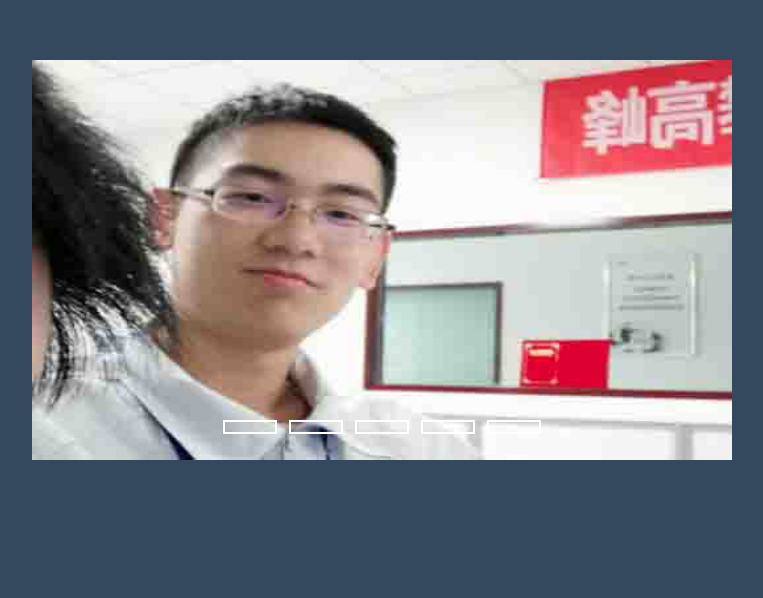
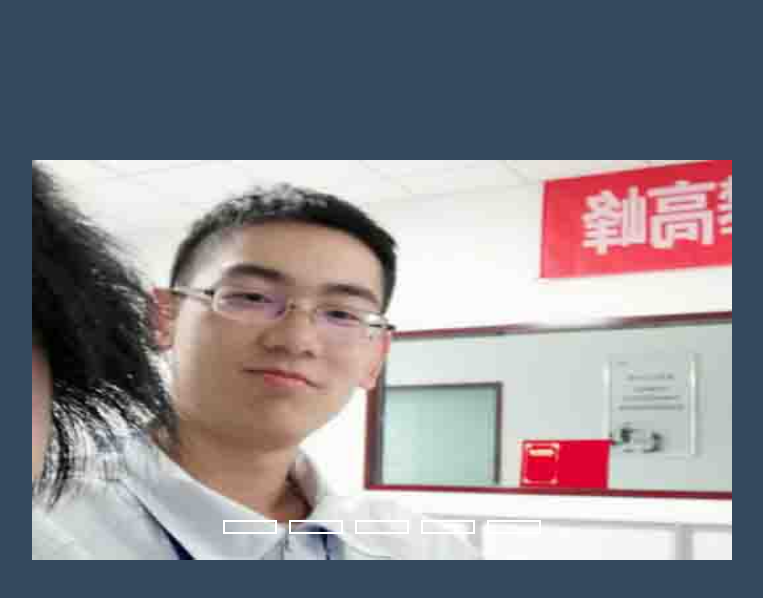
Before and after one commit to qilimazhualuo/qilimazhualuo.github.io, a plain HTML site: page index.html in a window 1280 px wide. Shown: the part 140-738 px from the top of the page, without its empty margins (258-1021 px from the left). Drawn offline with Linux system fonts and the light colour scheme.

Commit message:
更改lili图片

```diff
--- a/css/style.css
+++ b/css/style.css
@@ -10,9 +10,9 @@ body{
 }
 .middle{
 	position: absolute;
-	top: 50%;
+	top: 300px;
 	left: 50%;
-	transform: translate(-50%,-50%);
+	transform: translateX(-50%);
 }
 .navi{
 	position: absolute;
```
Also changed, not shown: 1 other file.
